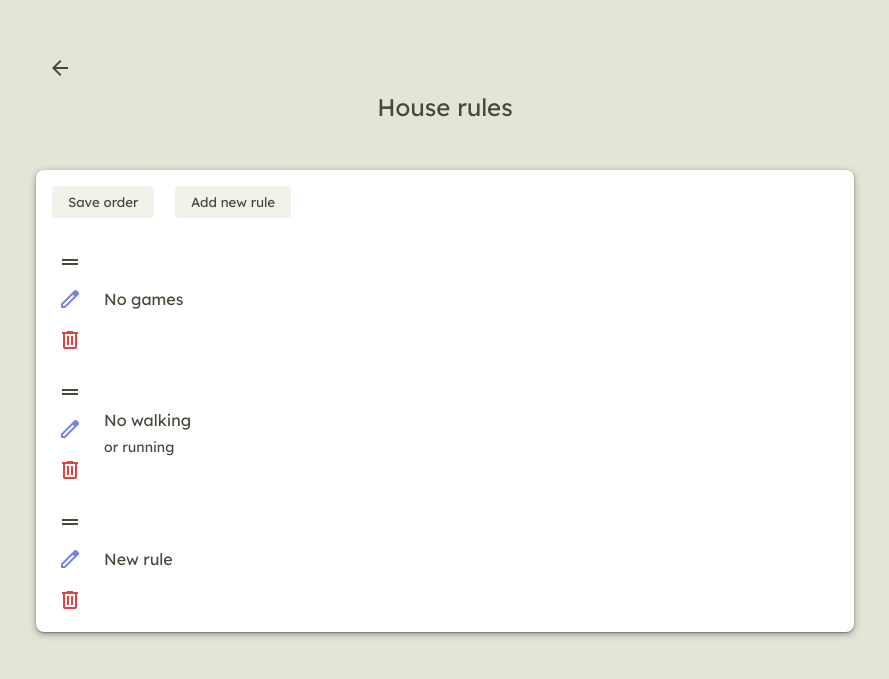
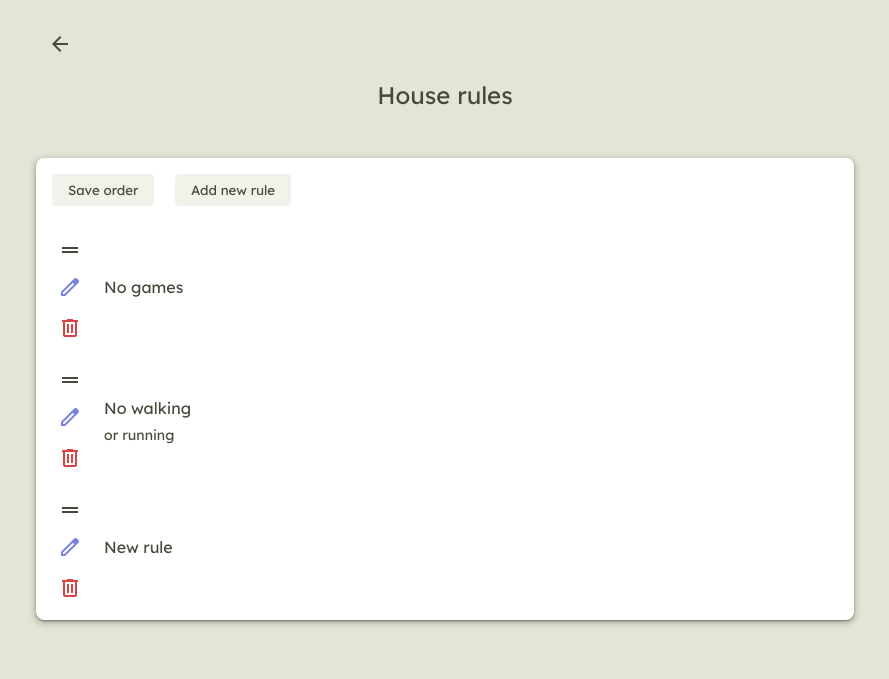
Before and after one commit to AedanG1/Welcomebook, a Django app: page /house_rules_admin in a window 1280 px wide. Shown: the top 679 px of the page, without its empty margins (195-1084 px from the left). Run offline with Django 5.2, Linux system fonts and the light colour scheme; data comes from the database, SQL or seed files in the repository; both versions use the stored data as it was after the commit.

Commit message:
Changed margin of back-btn and headers

```diff
--- a/app/static/app/css/_contentpage.scss
+++ b/app/static/app/css/_contentpage.scss
@@ -19,7 +19,7 @@
 
 #back-btn {
     padding-left: 12px;
-    margin-bottom: 12px;
+    margin-bottom: 24px;
 }
 
 ul {
--- a/app/static/app/css/styles.css
+++ b/app/static/app/css/styles.css
@@ -102,7 +102,7 @@
 
 #back-btn {
   padding-left: 12px;
-  margin-bottom: 12px;
+  margin-bottom: 24px;
 }
 
 ul {
@@ -256,7 +256,7 @@ body {
   padding-left: 20px;
   padding-right: 20px;
   padding-bottom: 48px;
-  padding-top: 48px;
+  padding-top: 24px;
 }
 
 h3 {
--- a/app/static/app/css/styles.scss
+++ b/app/static/app/css/styles.scss
@@ -14,7 +14,7 @@ body {
     padding-left: 20px;
     padding-right: 20px;
     padding-bottom: 48px;
-    padding-top: 48px;
+    padding-top: 24px;
 }
 
 h3 {
```
Also changed, not shown: db.sqlite3.
